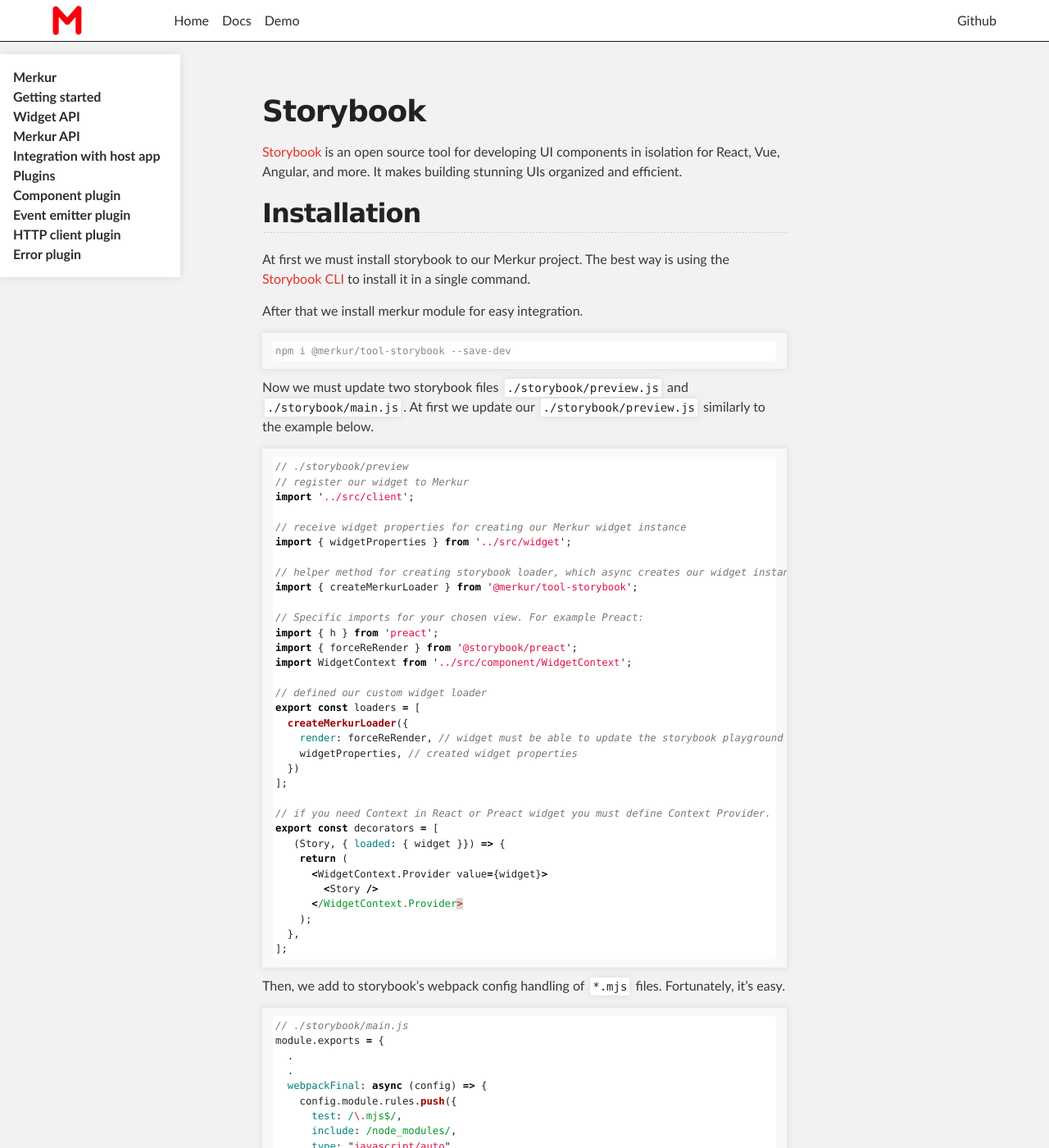
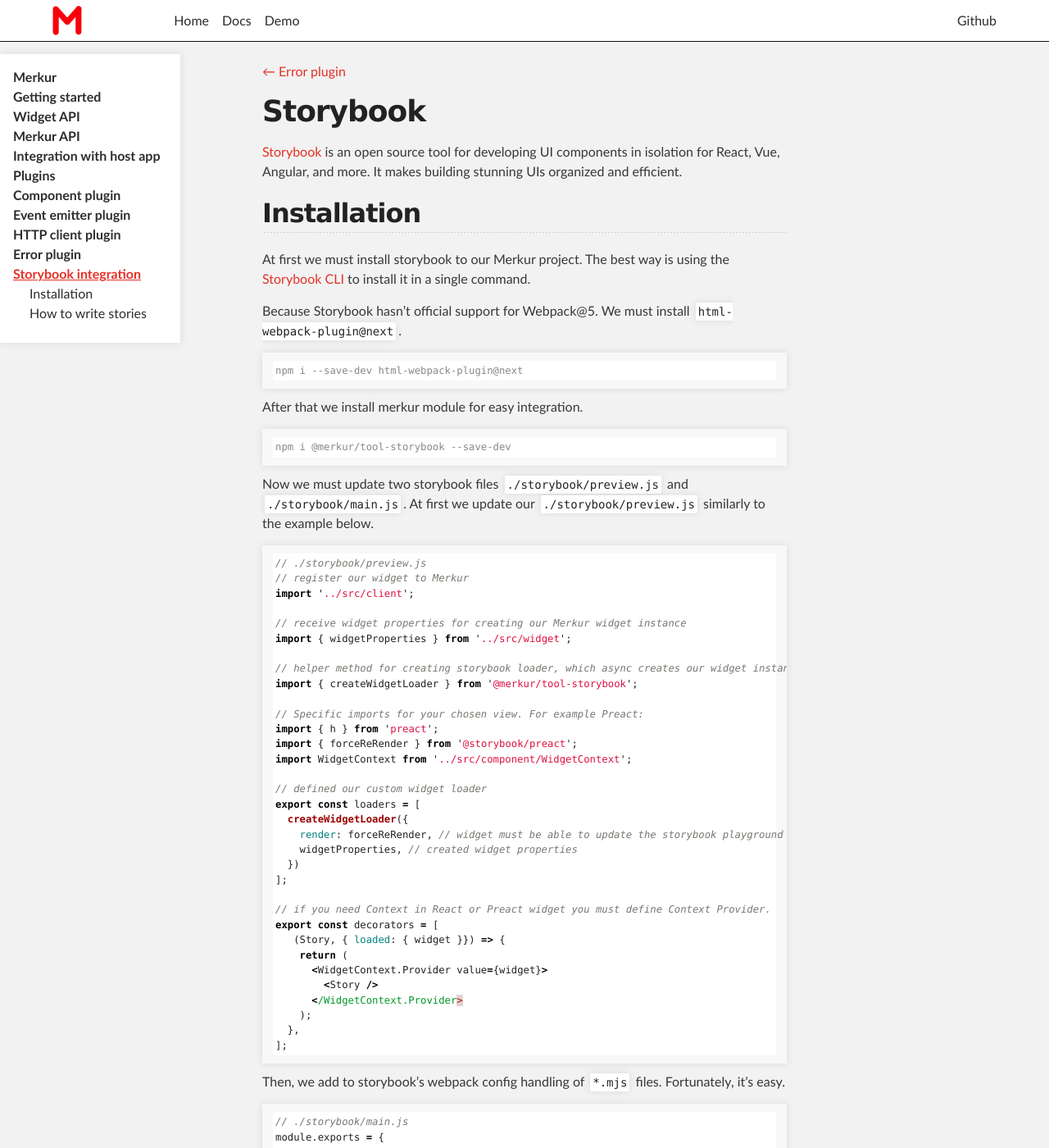
Before and after one commit to mjancarik/merkur, a Jekyll site: the page built from docs/docs/storybook-integration-into-merkur.md, in a window 1280 px wide and 1400 px high. Shown: the whole window at 82% size. Built offline with Jekyll 4.4.1, drawn with Linux system fonts in a browser that asks for light colours; some of the changed text lies outside the part shown.

Commit message:
docs: ✏️ added storybook integration

````diff
--- a/docs/docs/tool-storybook.md
+++ b/docs/docs/storybook-integration-into-merkur.md
@@ -11,6 +11,12 @@
 
 At first we must install storybook to our Merkur project. The best way is using the [Storybook CLI](https://storybook.js.org/docs/react/get-started/install) to install it in a single command.
 
+Because Storybook hasn't official support for Webpack@5. We must install `html-webpack-plugin@next`.
+
+```terminal
+npm i --save-dev html-webpack-plugin@next
+```
+
 After that we install merkur module for easy integration.
 
 ```terminal
@@ -20,7 +26,7 @@
 Now we must update two storybook files `./storybook/preview.js` and `./storybook/main.js`. At first we update our `./storybook/preview.js` similarly to the example below.
 
 ```javascript
-// ./storybook/preview
+// ./storybook/preview.js
 // register our widget to Merkur
 import '../src/client';
 
@@ -28,7 +34,7 @@
 import { widgetProperties } from '../src/widget';
 
 // helper method for creating storybook loader, which async creates our widget instance.
-import { createMerkurLoader } from '@merkur/tool-storybook';
+import { createWidgetLoader } from '@merkur/tool-storybook';
 
 // Specific imports for your chosen view. For example Preact:
 import { h } from 'preact';
@@ -37,7 +43,7 @@
 
 // defined our custom widget loader
 export const loaders = [
-  createMerkurLoader({
+  createWidgetLoader({
     render: forceReRender, // widget must be able to update the storybook playground
     widgetProperties, // created widget properties
   })
@@ -133,3 +139,5 @@
   }
 };
 ```
+
+Now run command `npm run storybook` and you will see our Counter component with two settings.
````
Also changed, not shown: docs/_data/docs.json (+14 -0 lines).
